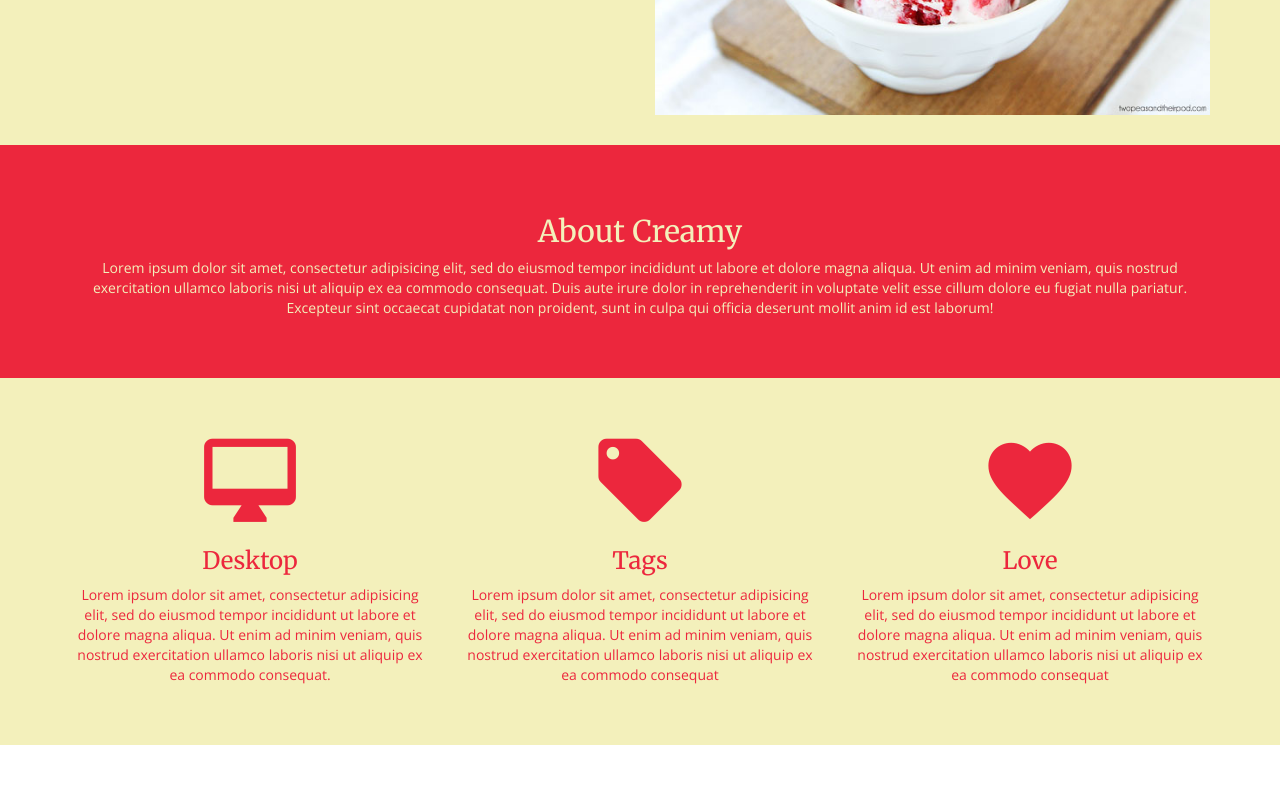
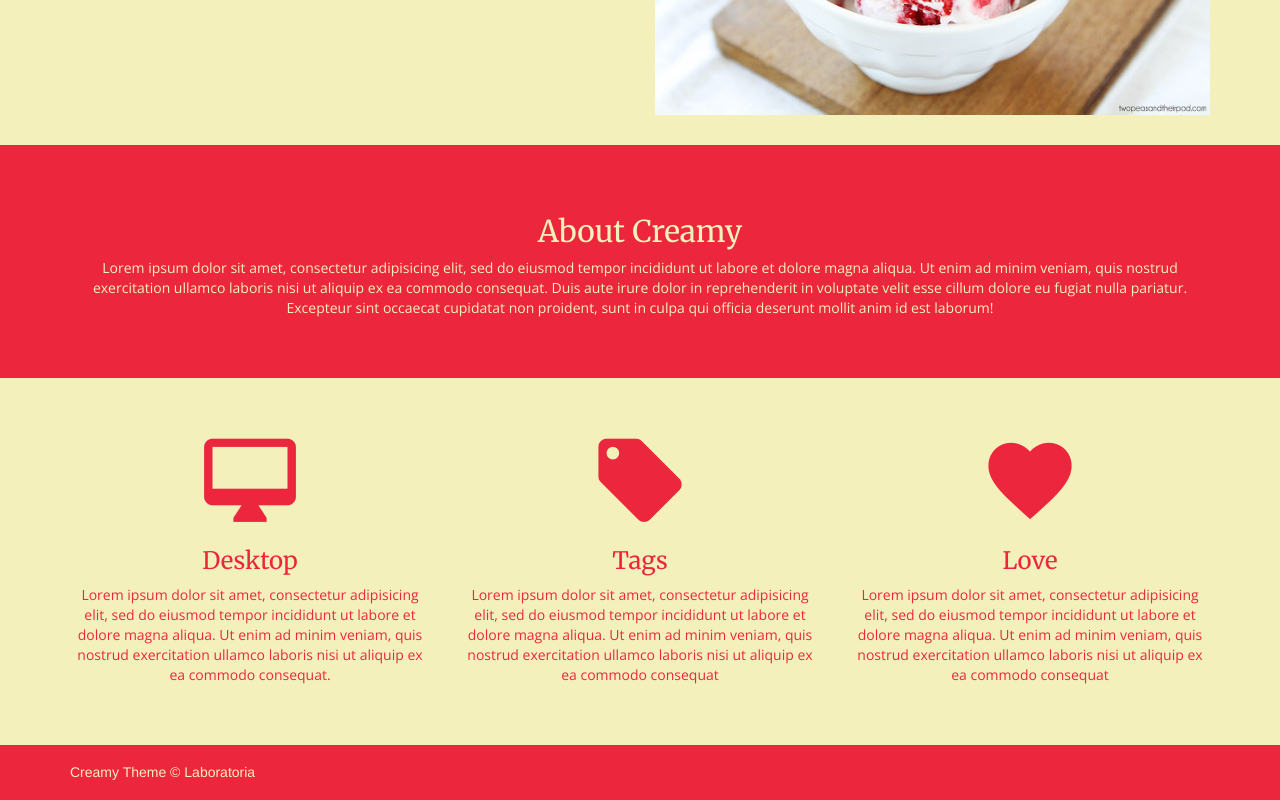
Before and after one commit to katsihuin/CreamyTheme, a plain HTML site: page index.html in a window 1280 px wide. Shown: the part 785-1585 px from the top of the page. Before the commit the page ends 1530 px from the top, so only its background shows below. Drawn offline with nearby package versions, Linux system fonts and the light colour scheme; files whose address does not match are found by name.

Commit message:
section footer is done

```diff
--- a/css/main.css
+++ b/css/main.css
@@ -79,3 +79,9 @@ p, a {
 .labels h3 {
     font-family: "Merriweather", serif;
 }
+/*........................ Section Footer */
+footer {
+	padding: 10px 0;
+	background-color: #EC273D;
+	color: #F3F0BB;
+}
--- a/index.html
+++ b/index.html
@@ -109,6 +109,14 @@
         </div>
     </section>
 
+<!--**************************** Section Footer-->
+	<footer>
+		<div class="container">
+            <h5>Creamy Theme © Laboratoria</h5>
+        </div>
+    </footer>
+
+<!--**************************** JavaScript-->
 	<script src="js/jquery.js"></script>
   	<script src="js/bootstrap.min.js"></script>
 </body>
```
